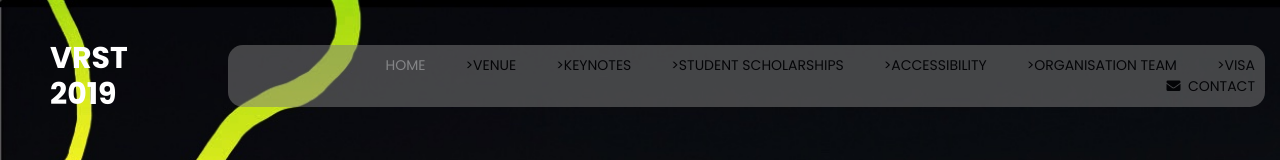
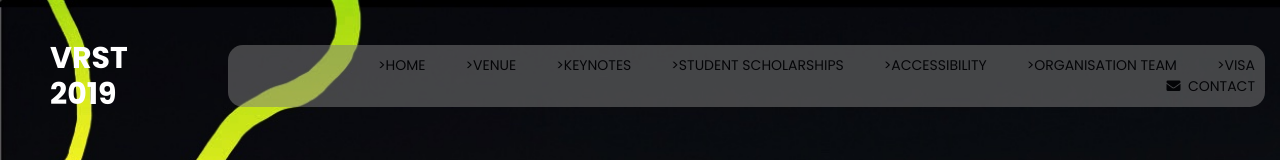
Before and after one commit to tomitrescak/vrst2019, a Next.js app: page / in a window 1280 px wide. Shown: the top 160 px of the page. Built offline with nearby package versions, Linux system fonts and the light colour scheme.

Commit message:
adjustment

```diff
--- a/components/header.js
+++ b/components/header.js
@@ -25,7 +25,9 @@ const Desktop = () => (
             <nav className="site-navigation" style={header}>
               <ul>
                 <li>
-                  <a href={makeUrl("/")}>HOME</a>
+                  <a href={makeUrl("/")} style={styling}>
+                    >HOME
+                  </a>
                 </li>
 
                 <li>
```
